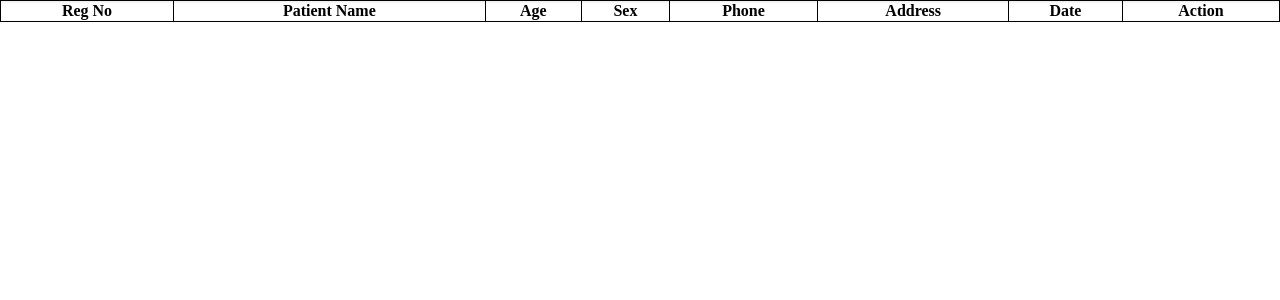
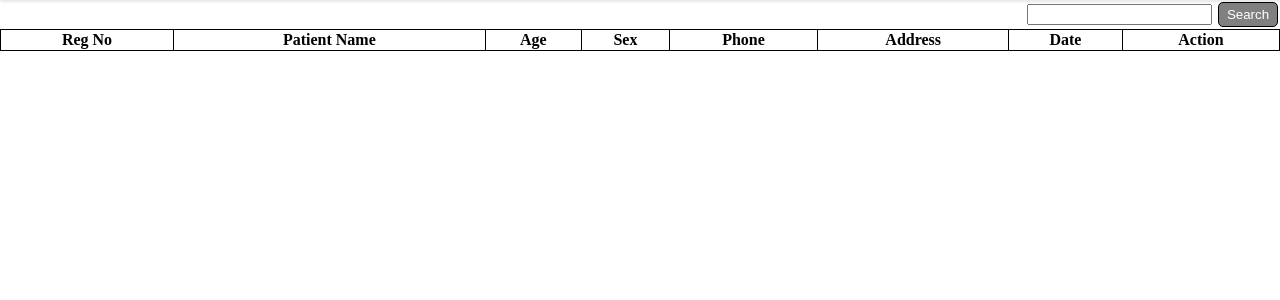
Before and after one commit to sarwar76200/PWS, a PHP site: page /ViewAllPrescription.php in a window 1280 px wide. Shown: the part 30-330 px from the top of the page. Run offline with PHP 8.4, Linux system fonts and the light colour scheme; data that the repository does not hold is empty.

Commit message:
Add search bar

```diff
--- a/src/ViewAllPrescription.php
+++ b/src/ViewAllPrescription.php
@@ -22,6 +22,11 @@
             <div class="animation start-home"></div>
         </nav>
     </header>
+
+    <form align="right" action="" method="post">
+        <input type="text" id="search_drug" name="search_drug">
+        <button class="submit" type="submit" name="search_btn">Search</button>
+    </form>
 
 
 
@@ -49,6 +54,9 @@
 
         // $query = "SELECT MAX(`Reg`) FROM `prescriptions`";
         $query = "SELECT * FROM `patientdatabase` WHERE 1 ORDER BY `RegNo` DESC LIMIT 50";
+        if (isset($_POST['search_btn'])) {
+            $query = "SELECT * FROM `patientdatabase` WHERE `RegNo` LIKE '%" . $_POST["search_drug"] . "%' OR `Patient_Name` LIKE '%" . $_POST["search_drug"] . "%' ORDER BY `RegNo` DESC LIMIT 50";
+        }
         $result = mysqli_query($conn, $query);
 
 
--- a/src/drugsDatabase.css
+++ b/src/drugsDatabase.css
@@ -104,6 +104,27 @@ td {
 	min-height: 100px;
 }
 
+.button {
+	height: 20px;
+	width: 40px;
+	/* background: #000; */
+	margin-top: -50px;
+	margin-left: 1350px;
+	display: flex;
+	justify-content: center;
+}
+
+.submit {
+	margin: 2px;
+	width: 60px;
+	height: 25px;
+	border: 1px solid black;
+	border-radius: 5px;
+	text-align: center;
+	background-color: gray;
+	color: white
+}
+
 
 .id {
 	min-width: 50px;
```
